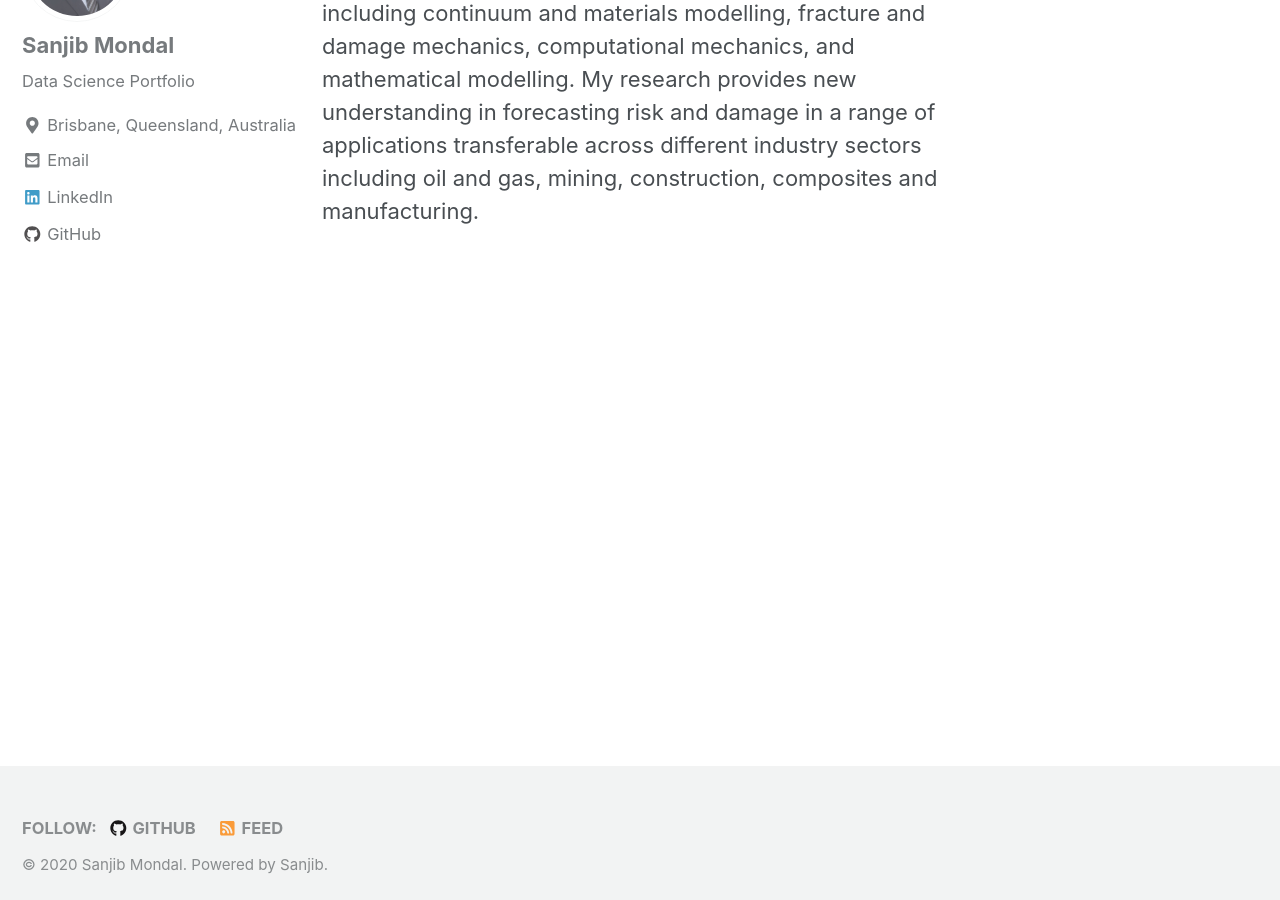
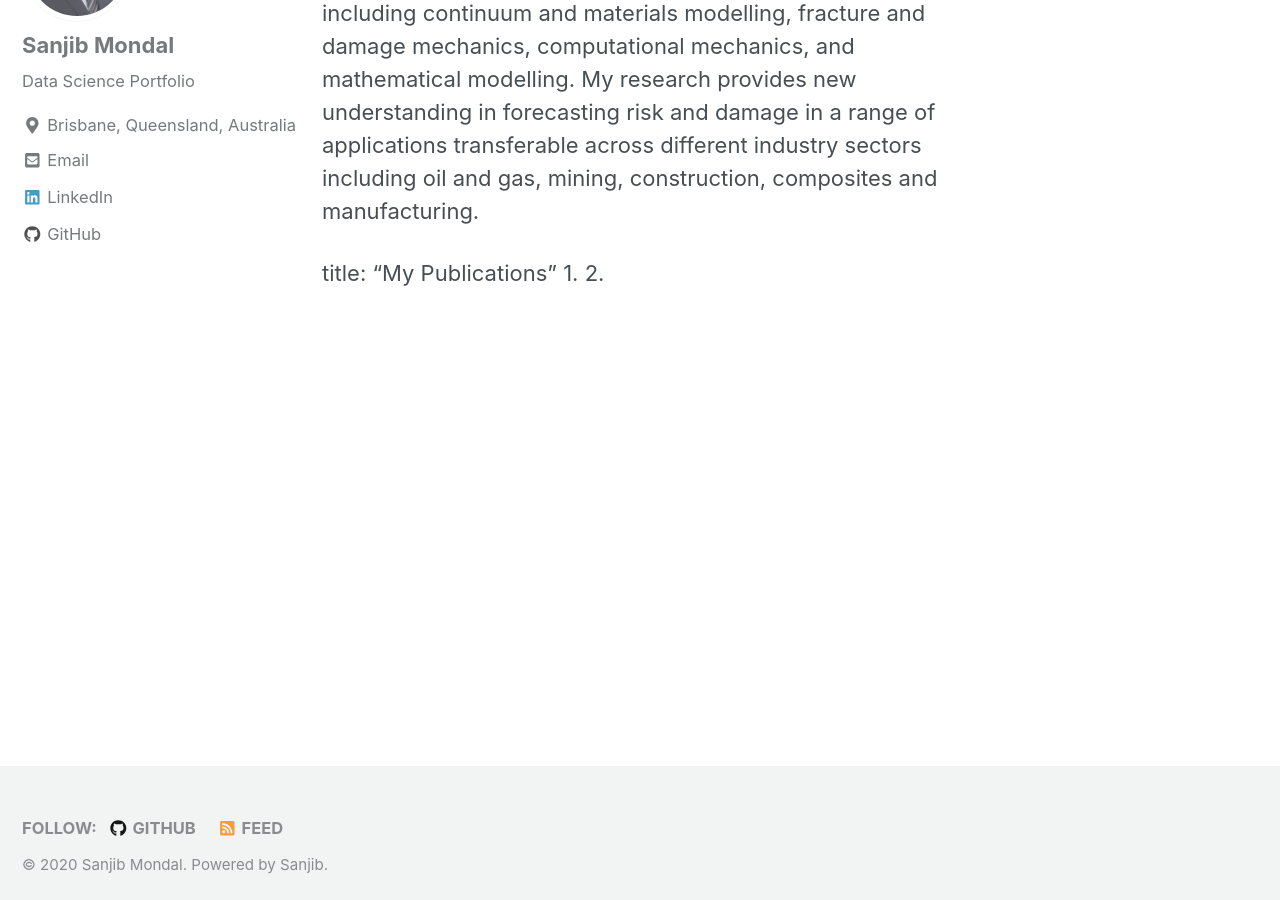
Before and after one commit to Sanjib-Mondal/Sanjib-Mondal.Co, a Jekyll site: the page built from _pages/Research.md, in a window 1280 px wide and 900 px high, scrolled down 1085 px. Built offline with Jekyll 4.4.1, drawn with Linux system fonts in a browser that asks for light colours; nearby versions of some CDN libraries.

Commit message:
Update Research.md

```diff
--- a/_pages/Research.md
+++ b/_pages/Research.md
@@ -6,3 +6,7 @@
 ---
 
 I have a broad range of interdisciplinary research interests including continuum and materials modelling, fracture and damage mechanics, computational mechanics, and mathematical modelling. My research provides new understanding in forecasting risk and damage in a range of applications transferable across different industry sectors including oil and gas, mining, construction, composites and manufacturing.
+
+title: "My Publications"
+1.
+2.
```
